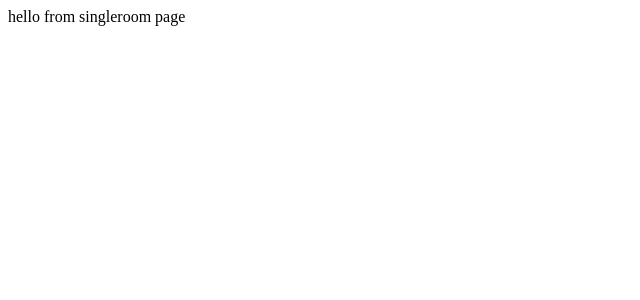
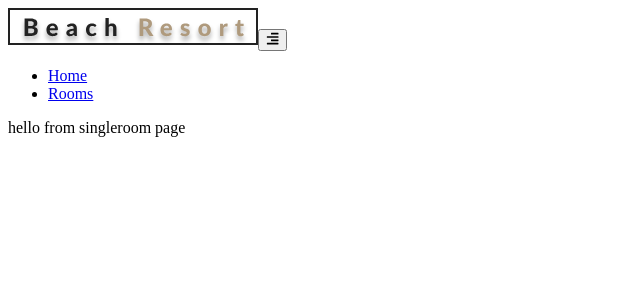
Before and after one commit to gouribhise/beach-resort, a React (Create React App) app: page /rooms/1 in a window 1280 px wide. Shown: the top 300 px of the page, without its empty margins (0-640 px from the left). Built offline with nearby package versions, Linux system fonts and the light colour scheme.

Commit message:
added navbar

```diff
--- a/src/App.js
+++ b/src/App.js
@@ -8,12 +8,15 @@
 //routing
 import {Route,Switch} from 'react-router-dom'
 
+//components
+import Navbar from './components/Navbar'
 
 
 
 function App() {
   return (
     <>
+    <Navbar/>
     <Switch>
        <Route exact path="/" component={Home}/>
        <Route exact path="/rooms/" component={Rooms}/>
--- /dev/null
+++ b/src/components/Navbar.js
@@ -0,0 +1,38 @@
+import React,{Component} from 'react';
+import logo from '../images/logo.svg';
+import {FaAlignRight} from 'react-icons/fa';
+import {Link} from 'react-router-dom';
+
+export default class Navbar extends Component{
+  state={
+    isOpen:false
+  }
+  handleToggle=()=>{
+    this.setState({isOpen:!this.state.isOpen})
+  }
+  render(){
+    return(
+      <nav className='navbar'>
+        <div className="nav-center">
+          <div className="nav-header">
+             <Link to="/">
+               <img src={logo} alt="beach-resort logo"/>
+             </Link>
+             <button type="button" className="nav-btn" onClick={this.handleToggle}>
+                <FaAlignRight className="nav-icon"/>
+             </button>
+          </div>
+          <ul className={this.state.isOpen?"nav-links show-nav":"nav-links"}>
+            <li>
+               <Link to="/">Home</Link>
+            </li>
+            <li>
+               <Link to="/rooms">Rooms</Link>
+            </li>
+
+          </ul>
+        </div>
+      </nav>
+    )
+  }
+}
```
